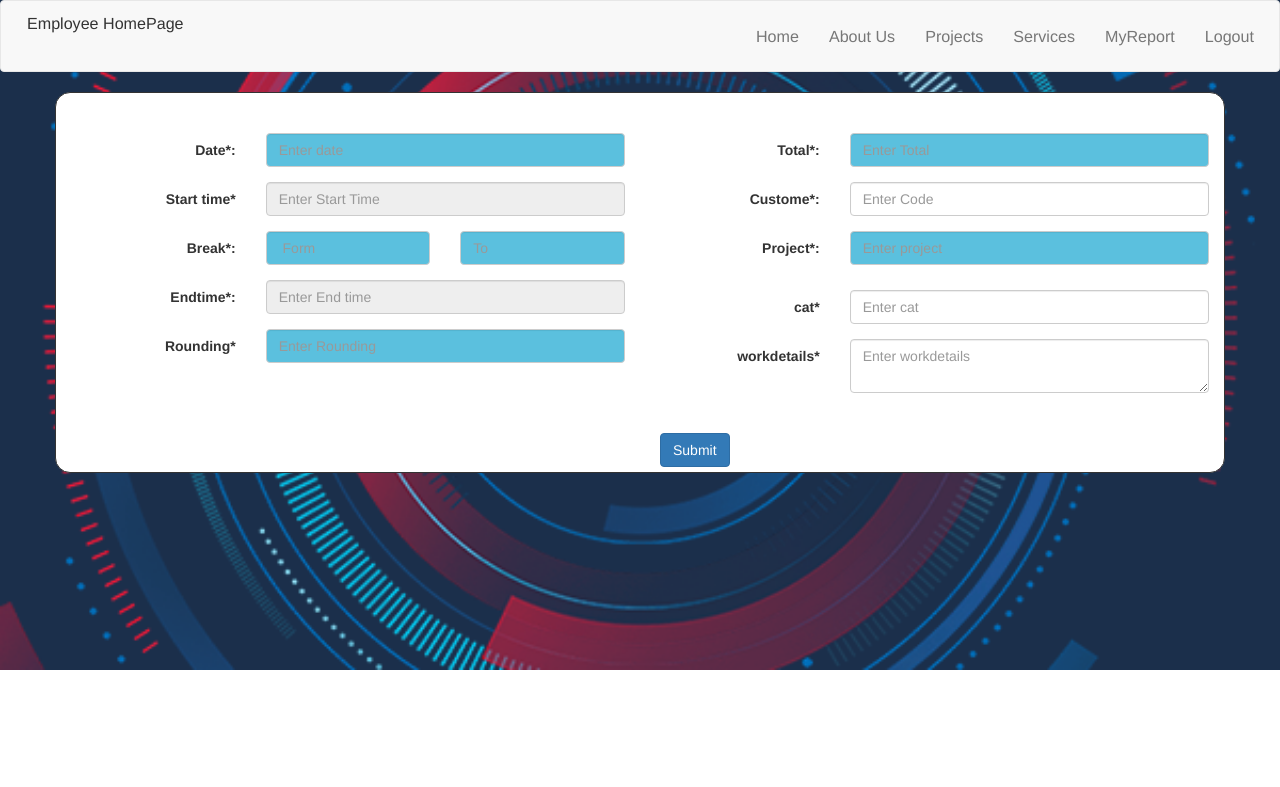
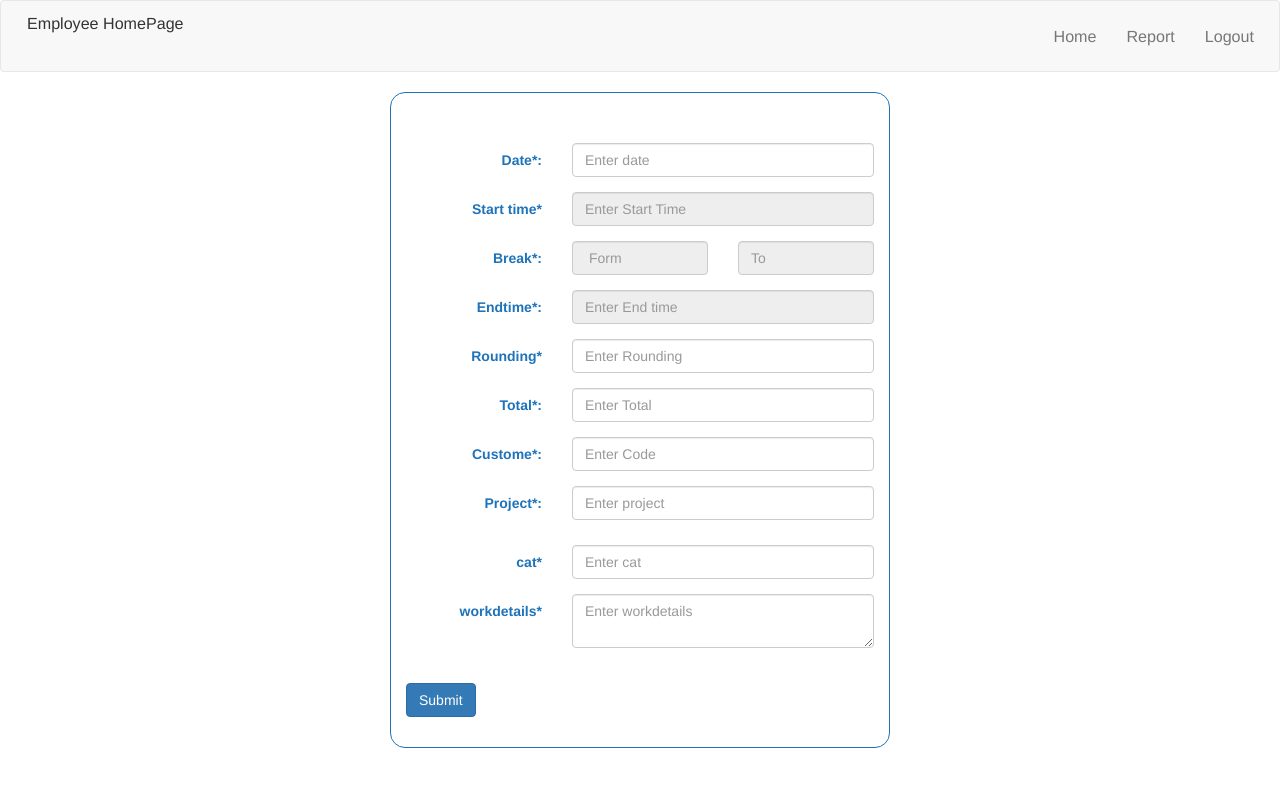
Before and after one commit to lokeshreddy007/Task-Report, a CodeIgniter app: page /task/index.php/welcome/employeehome?id=1 in a window 1280 px wide. Shown: the top 787 px of the page. Run offline with CodeIgniter, Linux system fonts and the light colour scheme; the visitor is signed in with stand-in values (Sample User, id 1); some libraries are stand-ins or nearby versions.

Commit message:
added basic code with some updated

```diff
--- a/application/controllers/Welcome.php
+++ b/application/controllers/Welcome.php
@@ -3,107 +3,88 @@ defined('BASEPATH') OR exit('No direct script access allowed');
 
 class Welcome extends CI_Controller {
 
-
-	public function index()
-	{
+	public function index() {
 		$this->load->view('welcome_message');
 	}
-	public function employeeregister(){
+
+	public function employeeregister() {
         $this->load->view('adminheader');
 		$this->load->model('Dbmodel');
 		$output = $this->Dbmodel->admincode();
       	$data['output'] = $output;
 		$this->load->view('employeeregister',$data);
 	}
-	public function adminlogin(){
 
+	public function adminlogin() {
 		$this->load->view('adminlogin');
 	}
 
-
-	public function insertregister()
-    {
+	public function insertregister() {
 		$fname= $this->input->post('fname');
-
 		$sname=$this->input->post('sname');
-
 		$pass=$this->input->post('passwordone');
-
 		$spass=$this->input->post('passwordtwo');
-
 		$mail= $this->input->post('mail');
-
 		$name=$this->input->post('name');
-
 		$code=$this->input->post('code');
-
 		$phone=$this->input->post('phone');
 		$role=$this->input->post('role');
-
 		$this->load->model('Dbmodel');
-
 		$this->Dbmodel->registerdata($fname,$sname,$pass,$spass,$mail,$name,$code,$phone,$role);
 		$this->session->set_flashdata('Created','Account has been Created');
 		redirect(base_url() .'Welcome/employeeregister');
-
 	}
 
-		  public function loginCheckAdmin(){
-
+	public function loginCheckAdmin() {
 		$name= $this->input->post('name');
 		$code=$this->input->post('code');
 		$this->load->model('Dbmodel');
 		$managerData=$this->Dbmodel->managercode($name,$code);
-			if(empty($managerData)){
+		if (empty($managerData)) {
 			echo "inside not value";
 			$this->session->set_flashdata('managerlogin','Please Login with Valid username and password ');
 			redirect(base_url() . 'Welcome/adminlogin');
 		}
-			else{
+	}
 
-			}
-		  }
-		  public function adminhome(){
+	public function adminhome() {
 		$this->load->view('adminheader');
 		$this->load->model('Dbmodel');
 		$output = $this->Dbmodel->emploee();
 		$data['output'] = $output;
 		$this->load->view('adminhome',$data);
 	}
-		  public function deleteemp()
-		  {
+
+	public function deleteemp() {
 		$id = intval($_GET['id']);
-
 		$this->load->model('Dbmodel');
 		$files= $this->Dbmodel->deleteemp($id);
 		redirect(base_url() . 'Welcome/adminhome');
-
 	}
 
-		  public function loginCheckEmployee(){
-
+	public function loginCheckEmployee() {
 		$mail= $this->input->post('email');
 		$pass=$this->input->post('pass');
 		$this->load->model('Dbmodel');
 		$EmployeeData=$this->Dbmodel->Employeecode($mail,$pass);
 		$managerData=$this->Dbmodel->managercode($mail,$pass);
-                        if(!empty($EmployeeData)){
+		if (!empty($EmployeeData)) {
 			$emp = 1;
 		}
-                        if(!empty($managerData)){
+		if (!empty($managerData)) {
 			$man = 1;
 		}
-                        if($emp == 1){
-                            if(!empty($EmployeeData)){
+		if ($emp == 1) {
+			if (!empty($EmployeeData)) {
 				$output =  $this->Dbmodel->emploee();
 				$data['viewdata']=$output;
-                                  foreach($data['viewdata'] as $item){
-                                        if($item->mail ==$mail && $item->pass ==$pass){
-
+				foreach ($data['viewdata'] as $item) {
+					if ($item->mail ==$mail && $item->pass ==$pass) {
 						$this->session->set_userdata('emploeeuserid',$item->id);
             $this->session->set_userdata('emploeeusername',$item->fname);
-                                        redirect(base_url() . 'Welcome/employeehome?id='.$item->id);
-
+            $output =  $this->Dbmodel->getreport();
+		        $data['viewdata']=$output;
+						redirect(base_url() . 'Welcome/employeereport?id='.$item->id,$data);
 					}
 				}
 			}
@@ -112,32 +93,25 @@ class Welcome extends CI_Controller {
 			$output =  $this->Dbmodel->admincode();
 			$data['viewdata']=$output;
 			foreach($data['viewdata'] as $item){
-
 				if($item->name ==$mail && $item->code ==$pass){
-
 					$this->session->set_userdata('adminuserid','helloadmin');
 					redirect(base_url() . 'Welcome/adminhome');
-
 				}
 			}
-                    }else{
+		}
+		else {
 			echo "inside not value";
 			$this->session->set_flashdata('managerlogin','Please Login with Valid username and password ');
 			redirect(base_url());
 		}
+	}
 
-
-
-
-
-		  }
-		  public function employeehome(){
-
+	public function employeehome() {
 		$this->load->view('employeeheader');
 		$this->load->view('employeehome');
+	}
 
-		  }
-        public function insertreport(){
+	public function insertreport() {
 		$emploeeuserid = $_SESSION['emploeeuserid'];
 		$date= $this->input->post('fromdata');
 		$time = strtotime($date);
@@ -153,13 +127,12 @@ class Welcome extends CI_Controller {
 		$cat=$this->input->post('cat');
 		$work=$this->input->post('work');
 		$this->load->model('Dbmodel');
+		$this->Dbmodel->insertdatareport($emploeeuserid,$date,$stime,$breaks,$breake,$etime,$rounding,$total,$custome,$project,$cat,$work);
+		$this->session->set_flashdata('Created','Report has submitted');
+		redirect(base_url() .'Welcome/employeereport?id='.$emploeeuserid);
+	}
 
-			 $this->Dbmodel->insertdatareport($emploeeuserid,$date,$stime,$breaks,$breake,$etime,$rounding,$total,$custome,$project,$cat,$work);
-			 $this->session->set_flashdata('Created','Account has been Created');
-		  redirect(base_url() .'Welcome/employeehome?id='.$emploeeuserid);
-		  }
-                  public function myreport(){
-
+	public function employeereport() {
 		$this->load->view('employeeheader');
 		$this->load->model('Dbmodel');
 		$output =  $this->Dbmodel->getreport();
@@ -167,16 +140,15 @@ class Welcome extends CI_Controller {
 		$this->load->view('employeereport',$data);
 	}
 
-         public function userLogout()
-        {
+	public function userLogout() {
 		$this->session->unset_userdata('emploeeuserid');
 		$this->session->unset_userdata('adminuserid');
 		$this->session->unset_userdata('emploeeusername');
 		$this->session->set_flashdata('userlogin','Successfully Logged out ');
-            redirect(base_url() );
+		redirect(base_url());
 	}
-        public function showinfo()
-        {
+
+	public function showinfo() {
 		$this->load->view('adminheader');
 		$this->load->model('Dbmodel');
 		$output = $this->Dbmodel->getreport();
@@ -198,24 +170,8 @@ class Welcome extends CI_Controller {
 		$enddate = date('Y-m-d',$time);
 		$this->load->model('Dbmodel');
 		$rangereport =  $this->Dbmodel->getreportbydates($empid,$fromdate,$enddate);
-//          print_r($rangereport);
+		//print_r($rangereport);
 		$data['output'] = $rangereport;
 		$this->load->view('rangeouput',$data);
-
 	}
-
-
-
-
-
-
-
-
-
-
-
-
-
-
-
 }
--- a/application/views/employeeheader.php
+++ b/application/views/employeeheader.php
@@ -1,15 +1,9 @@
 <!DOCTYPE html>
-
 <html lang="en">
-
 <head>
-
 <title>Admin Home</title>
-
 <meta charset="utf-8">
-
 <meta name="viewport" content="width=device-width, initial-scale=1">
-
 <script src="https://ajax.googleapis.com/ajax/libs/jquery/2.1.3/jquery.min.js"></script>
 <script src="https://maxcdn.bootstrapcdn.com/bootstrap/3.3.6/js/bootstrap.min.js"></script>
 <link href="https://maxcdn.bootstrapcdn.com/bootstrap/3.3.6/css/bootstrap.min.css" rel="stylesheet" />
@@ -20,253 +14,104 @@
 <script src="https://ajax.googleapis.com/ajax/libs/jquery/3.3.1/jquery.min.js"></script>
 <script src="https://maxcdn.bootstrapcdn.com/bootstrap/3.3.7/js/bootstrap.min.js"></script>
 <style>
-
-
-
 @import url('https://fonts.googleapis.com/css?family=Lato:300,400');
-
-
-
 html, body {
-
   font-family: 'Lato', serif;
-
 }
-
-
-
 .navbar-default {
-
   font-size: 1.15em;
-
   font-weight: 400;
-
   background-color: #ffffff;
-
   padding: 10px;
-
   text:f9eeee;
-
   border: 0px;
-
   border-radius: 0px;
-
 }
-
-
-
 .navbar-default .navbar-nav>li>a {
-
   color: #f9eeee;
-
 }
-
-
-
 .navbar-default .navbar-nav>li>a:hover {
-
   color: #cbf0ff;
-
 }
-
-
-
 .navbar-default .navbar-brand {
-
   color: #002433;
-
 }
-
-
-
 .navbar-default .navbar-brand:hover {
-
   color: #111756;
-
   text-shadow: 1px -1px 8px #b3e9ff;
-
 }
-
-
-
 .navbar-default .navbar-nav>.open>a, .navbar-default .navbar-nav>.open>a:hover, .navbar-default .navbar-nav>.open>a:focus {
-
   background-color: #1a2f6d;
-
   color: white;
-
 }
-
-
-
 .navbar-default .navbar-toggle {
-
   border: none;
-
 }
-
-
-
 .navbar-default .navbar-collapse, .navbar-default .navbar-form {
-
   border: none;
-
 }
-
-
-
 .navbar-default .navbar-toggle:hover, .navbar-default .navbar-toggle:focus {
-
   background-color: #002433;
-
 }
-
-
-
 .navbar-default .navbar-toggle .icon-bar {
-
   background-color: #ffffff;
-
 }
-
-
-
 .dropdown-menu {
-
   background-color: #004059;
-
   color: white;
-
   border: 0px;
-
   border-radius: 2px;
-
   padding-top: 10px;
-
   padding-bottom: 10px;
-
 }
-
-
-
 .dropdown-menu>li>a {
-
   background-color: #f2f6f7;
-
   color: white;
-
 }
-
-
-
 .dropdown-menu>li>a:hover, .dropdown-menu>li>a:focus {
-
     background-color: #004059;
-
     color:white;
-
 }
-
-
-
 .dropdown-menu .divider {
-
     height: 1px;
-
     margin: 9px 0;
-
     overflow: hidden;
-
     background-color: #003246;
-
 }
-
-
-
 .navbar-default .navbar-nav .open .dropdown-menu>li>a {
-
    color: black;
-
 }
-
-
-
 @media (max-width: 767px) {
-
   .dropdown-menu>li>a {
-
     background-color: #006b96;
-
     color: #ffffff;
-
   }
-
   .dropdown-menu>li>a:hover {
-
     color: #ffffff;
-
   }
-
-
-
   .navbar-default .navbar-nav .open .dropdown-menu>li>a:focus, .navbar-default .navbar-nav .open .dropdown-menu>li>a:hover {
-
     color: #ffffff;
-
     background-color: transparent;
-
   }
-
-
-
   .dropdown-menu .divider {
-
     height: 1px;
-
     margin: 9px 0;
-
     overflow: hidden;
-
     background-color: #005577;
-
   }
-
 } /* END Media Query */
-
-
-
 </style>
-
-
-
-
-
 </head>
-
 <body>
-
     <nav class="navbar navbar-default">
         <div class="container-fluid">
-
-    <div class="nav navbar-nav navbar">
-
- Employee HomePage
-
-    </div>
+        <div class="nav navbar-nav navbar"> Employee HomePage</div>
             <ul class="nav navbar-nav navbar-right">
-
-
-
             <li><a href="<?php echo base_url(); ?>Welcome/employeehome?id=<?php echo  $_SESSION['emploeeuserid'];?>">Home</a></li>
-    <li><a href="">About Us</a></li>
-      <li><a href="">Projects</a></li>
-      <li><a href="">Services</a></li>
-        <li><a href="<?php echo base_url(); ?>Welcome/myreport">MyReport</a></li>
-       <li><a href="<?php echo base_url(); ?>Welcome/userLogout"">Logout</a></li>
-
+                <li><a href="<?php echo base_url(); ?>/Welcome/myreport">Report</a></li>
+                <li><a href="<?php echo base_url(); ?>Welcome/userLogout">Logout</a></li>
             </ul>
         </div>
     </nav>
 </body>
-
 </html>
--- a/application/views/employeehome.php
+++ b/application/views/employeehome.php
@@ -1,54 +1,26 @@
+
 <html>
 <head>
 <title>Employee Home</title>
 <link rel="stylesheet" href="https://maxcdn.bootstrapcdn.com/bootstrap/3.3.7/css/bootstrap.min.css">
-  <script src="<?php echo base_url();?>https://ajax.googleapis.com/ajax/libs/jquery/3.3.1/jquery.min.js"></script>
-  <script src="<?php echo base_url();?>https://maxcdn.bootstrapcdn.com/bootstrap/3.3.7/js/bootstrap.min.js"></script>
+<script src="http://testing.e-gits.com/www/https://ajax.googleapis.com/ajax/libs/jquery/3.3.1/jquery.min.js"></script>
+<script src="http://testing.e-gits.com/www/https://maxcdn.bootstrapcdn.com/bootstrap/3.3.7/js/bootstrap.min.js"></script>
 <!-- load jQuery and jQuery UI -->
 <script src="https://ajax.googleapis.com/ajax/libs/jquery/2.1.4/jquery.min.js"></script>
 <script src="https://ajax.googleapis.com/ajax/libs/jqueryui/1.11.4/jquery-ui.min.js"></script>
-
 <!-- load jQuery UI CSS theme -->
 <link rel="stylesheet" href="https://ajax.googleapis.com/ajax/libs/jqueryui/1.11.4/themes/smoothness/jquery-ui.css">
-
 <link rel="stylesheet" href="<?php echo base_url();?>imports/mdtimepicker.css">
 <script src="<?php echo base_url();?>imports/mdtimepicker.js"></script>
-
 <style>
-body{
-
-		  background-image: url("<?php echo base_url();?>images/login.png");
-		  background-size: cover;
-		  background-repeat: no-repeat;
-                  width:100%;
-                  height:100%;
-		  }
-.colorgraph {
-  height: 5px;
-  border-top: 0;
-  background: #c4e17f;
-  border-radius: 5px;
-  background-image: -webkit-linear-gradient(left, #c4e17f, #c4e17f 12.5%, #f7fdca 12.5%, #f7fdca 25%, #fecf71 25%, #fecf71 37.5%, #f0776c 37.5%, #f0776c 50%, #db9dbe 50%, #db9dbe 62.5%, #c49cde 62.5%, #c49cde 75%, #669ae1 75%, #669ae1 87.5%, #62c2e4 87.5%, #62c2e4);
-  background-image: -moz-linear-gradient(left, #c4e17f, #c4e17f 12.5%, #f7fdca 12.5%, #f7fdca 25%, #fecf71 25%, #fecf71 37.5%, #f0776c 37.5%, #f0776c 50%, #db9dbe 50%, #db9dbe 62.5%, #c49cde 62.5%, #c49cde 75%, #669ae1 75%, #669ae1 87.5%, #62c2e4 87.5%, #62c2e4);
-  background-image: -o-linear-gradient(left, #c4e17f, #c4e17f 12.5%, #f7fdca 12.5%, #f7fdca 25%, #fecf71 25%, #fecf71 37.5%, #f0776c 37.5%, #f0776c 50%, #db9dbe 50%, #db9dbe 62.5%, #c49cde 62.5%, #c49cde 75%, #669ae1 75%, #669ae1 87.5%, #62c2e4 87.5%, #62c2e4);
-  background-image: linear-gradient(to right, #c4e17f, #c4e17f 12.5%, #f7fdca 12.5%, #f7fdca 25%, #fecf71 25%, #fecf71 37.5%, #f0776c 37.5%, #f0776c 50%, #db9dbe 50%, #db9dbe 62.5%, #c49cde 62.5%, #c49cde 75%, #669ae1 75%, #669ae1 87.5%, #62c2e4 87.5%, #62c2e4);
-}
-      .Back{
-          text-align: right;
-          display: inline-block;
-          width: 100%;
-          margin-bottom: 10px;
-          padding-right: 8%;
-      }
 .text {
   color: white;
   font-size: 12px;
   text-align: center;
   padding:5px;
 }
-
 #container {
-    width: 350px;
+    width: 500px;
     color: #1e73b9;
     height: auto;
     padding:30px;
@@ -70,13 +42,8 @@ body{
    background:#6cf;
 }
 </style>
-<script>
-
-
-</script>
 </head>
 <body>
-
 <?php $id = intval($_GET['id']);?>
 
 <?php
@@ -84,22 +51,18 @@ body{
 $emploeeuserid = $_SESSION['emploeeuserid'];
 ?>
 <?php if($id == $emploeeuserid){?>
-            <div class="container" style="border-style: solid; border-width: 1px;border-radius: 15px;background-color: white;">
-
+<div id="container" style="border-style: solid; border-width: 1px;border-radius: 15px;background-color: white;">
     <h2 style="text-align: center;"></h2>
-
     <div class="row">
     <form class="form-horizontal" name="myForm" onsubmit="return validateForm()" action="<?php echo base_url();?>Welcome/insertreport" method="post">
        <font color="red"> <?php echo $this -> session->flashdata("Created"); ?></font>
                   <!-- <font color="red"> <i><?php echo $this -> session->flashdata("Created"); ?></i></font> -->
-       <input type="hidden" value="<?php echo $id;?>" name ="empid"/>
-    <div class="col-sm-6"><br>
 
+            <input type="hidden" value="4" name ="empid"/>
             <div class="form-group">
                 <label class="control-label col-sm-4">Date*:</label>
                 <div class="col-sm-8">
-              <input type="data" id="datepicker" class="form-control" style="background-color:#5bc0de;"  placeholder="Enter date" name="fromdata" >
-
+                    <input type="data" id="datepicker" class="form-control" placeholder="Enter date" name="fromdata" >
                 </div>
             </div>
             <div class="form-group">
@@ -108,68 +71,46 @@ body{
                     <input type="text"  class="form-control" id="timepicker" placeholder="Enter Start Time" name="stime"/>
                 </div>
             </div>
-
             <div class="form-group">
                 <label class="control-label col-sm-4" for="pwd">Break*:</label>
                 <div class="col-sm-4">
-
-            <input type="text"   class="form-control" id="pass" placeholder=" Form" name="breakstart" style="background-color:#5bc0de"  >
+                    <input type="text"   class="form-control" id="pass" placeholder=" Form" name="breakstart">
                 </div>
                 <div class="col-sm-4">
-
-            <input type="text"   class="form-control" id="pass2" placeholder="To " name="breakend" style="background-color:#5bc0de"  >
+                    <input type="text"   class="form-control" id="pass2" placeholder="To " name="breakend">
                 </div>
             </div>
             <div class="form-group">
                 <label class="control-label col-sm-4" for="pwd">Endtime*:</label>
                 <div class="col-sm-8">
-
                     <input type="text"   class="form-control" id="timepicker2"  placeholder="Enter End time  " name="etime" >
-
                 </div>
             </div>
-
             <div class="form-group">
                 <label class="control-label col-sm-4" for="pwd">Rounding*</label>
                 <div class="col-sm-8">
-          <input type="text" class="form-control" id="myInput"   placeholder="Enter Rounding" name="rounding"  style="background-color:#5bc0de">
-
+                    <input type="text" class="form-control" id="myInput"   placeholder="Enter Rounding" name="rounding">
                 </div>
             </div>
-
-    </div>
-
-
-
-	  <div class="col-sm-6"><br>
-
-
             <div class="form-group">
                 <label class="control-label col-sm-4" for="email">Total*:</label>
                 <div class="col-sm-8">
-
-             <input type="pass" class="form-control"  placeholder="Enter Total" name="total" style="background-color:#5bc0de">
-
+                    <input type="pass" class="form-control"  placeholder="Enter Total" name="total">
                 </div>
             </div>
             <div class="form-group">
                 <label class="control-label col-sm-4" for="email">Custome*:</label>
                 <div class="col-sm-8">
-
                     <input type="text" class="form-control" placeholder="Enter Code" name="custome"  >
-
                 </div>
             </div>
-
             <div class="form-group">
                 <label class="control-label col-sm-4" for="email">Project*:</label>
                 <div class="col-sm-8">
-          <input type="text" class="form-control" id="phone"    placeholder="Enter project" name="project" style="background-color:#5bc0de" >
+                    <input type="text" class="form-control" id="phone"    placeholder="Enter project" name="project">
                 <p id="phone"></p>
                 </div>
             </div>
-
-
             <div class="form-group">
                 <label class="control-label col-sm-4" for="pwd">cat*</label>
                 <div class="col-sm-8">
@@ -183,12 +124,8 @@ body{
                 </div>
             </div>
             <br>
-     <div class="btn-group">
-     <button  id ="pay" type="submit" style="margin:5px;" class="btn btn-primary">Submit</button>
-
-
-
-</div>
+            <button id="pay" type="submit" class="btn btn-primary">Submit</button>
+        </form>
     </div>
 </div>
 <script>
@@ -198,37 +135,24 @@ $(function() {
 </script>
 <script>
     $(document).ready(function(){
-
         $('#timepicker').mdtimepicker();
-
     });
 </script>
 <script>
     $(document).ready(function(){
-
         $('#timepicker2').mdtimepicker();
-
     });
 </script>
 <script>
     $(document).ready(function(){
-
         $('#pass').mdtimepicker();
-
     });
 </script>
 <script>
     $(document).ready(function(){
-
         $('#pass2').mdtimepicker();
-
     });
 </script>
-</form
-
-
-
-
  <?php  }else{?>
      <?php redirect(base_url() ); ?>
 
```
Also changed, not shown: application/models/Dbmodel.php (+1 -7 lines), application/views/employeereport.php (+15 -12 lines), application/views/welcome_message.php (+7 -5 lines). Lines whose indentation alone changed are shown as unchanged.
